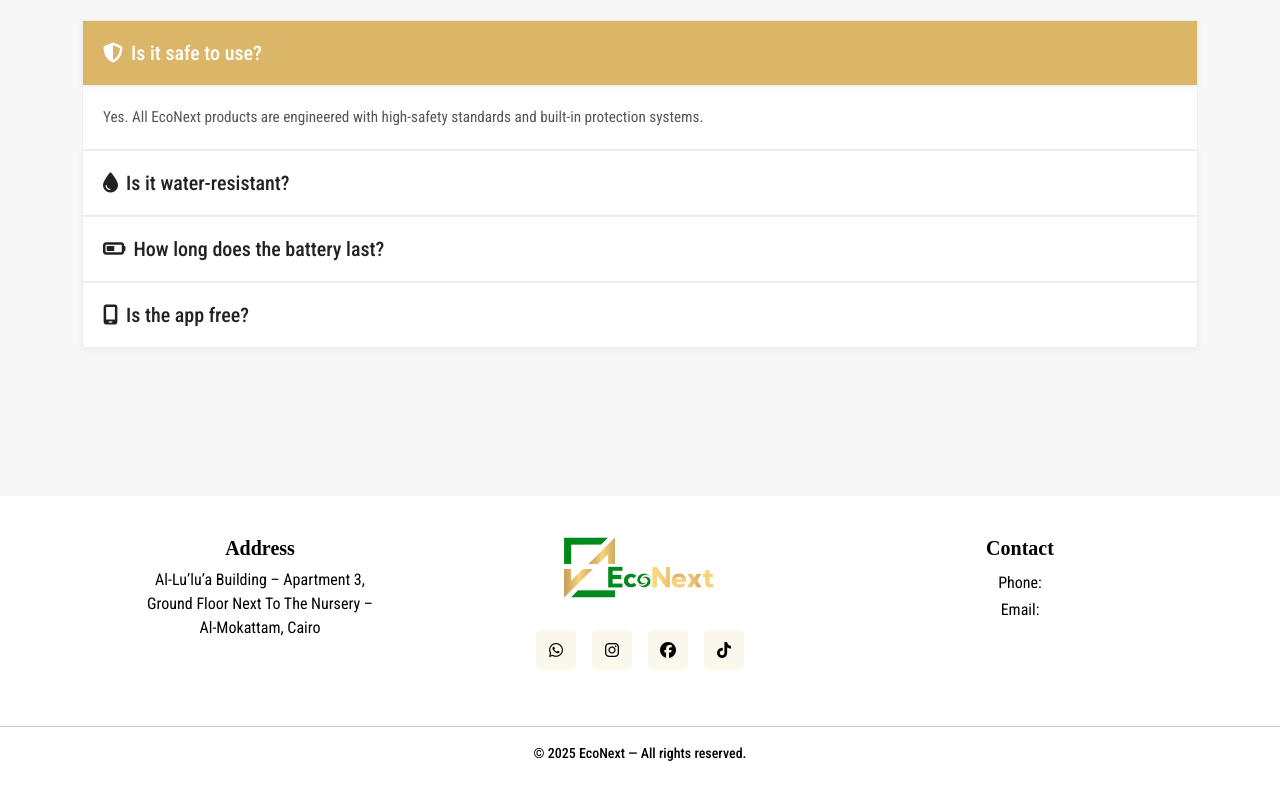
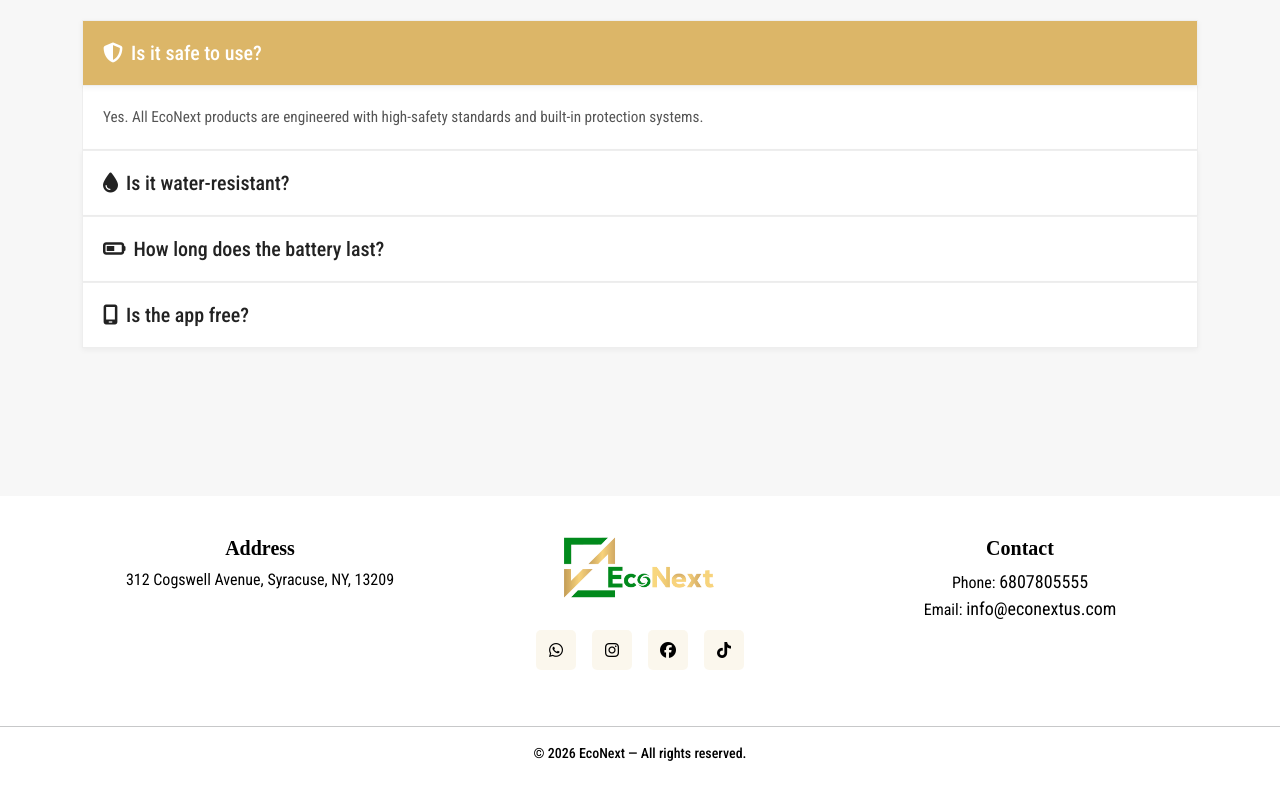
Before and after one commit to wedad3366/EcoNext, a plain HTML site: page index.html in a window 1280 px wide. Shown: the part 5091-5891 px from the top of the page. Drawn offline with nearby package versions, Linux system fonts and the light colour scheme; a script that the page names is missing.

Commit message:
Update index.html

```diff
--- a/index.html
+++ b/index.html
@@ -507,8 +507,7 @@
                         address
                     </h6>
                     <p>
-                        Al-Lu’lu’a Building – Apartment 3,<br> Ground Floor
-                        Next to the nursery –<br> Al-Mokattam, Cairo
+                       312 Cogswell Avenue, Syracuse, NY, 13209
                     </p>
                 </div>
                 <div class="col-xl-4 col- col-md-4 mb-4">
@@ -525,10 +524,10 @@
                         contact
                     </h6>
                     <p>
-                        phone: <a href="tel:01004781312" target="_blank"></a>
+                        phone: <a href="tel:01004781312" target="_blank">6807805555</a>
 
                         <br>
-                        email: <a href="info@etharbazar.com" target="_blank" class="text-lowercase"></a>
+                        email: <a href="info@etharbazar.com" target="_blank" class="text-lowercase">info@econextus.com</a>
 
                     </p>
                 </div>
@@ -537,7 +536,7 @@
         <hr class="text-dark">
         <div class="d-flex justify-content-center">
             <small>
-                © 2025 EcoNext — All rights reserved.
+                © 2026 EcoNext — All rights reserved.
             </small>
         </div>
     </footer>
```
